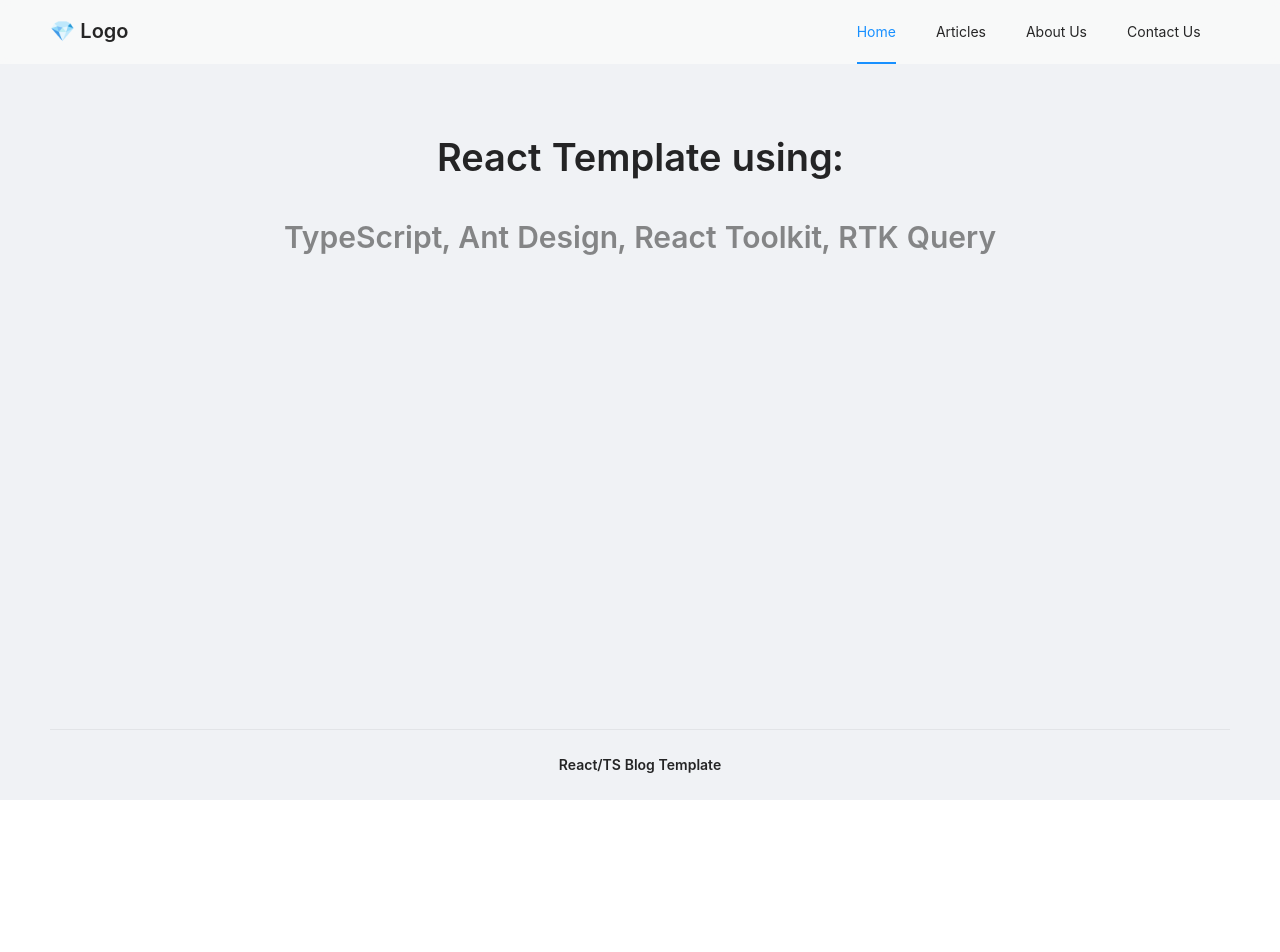
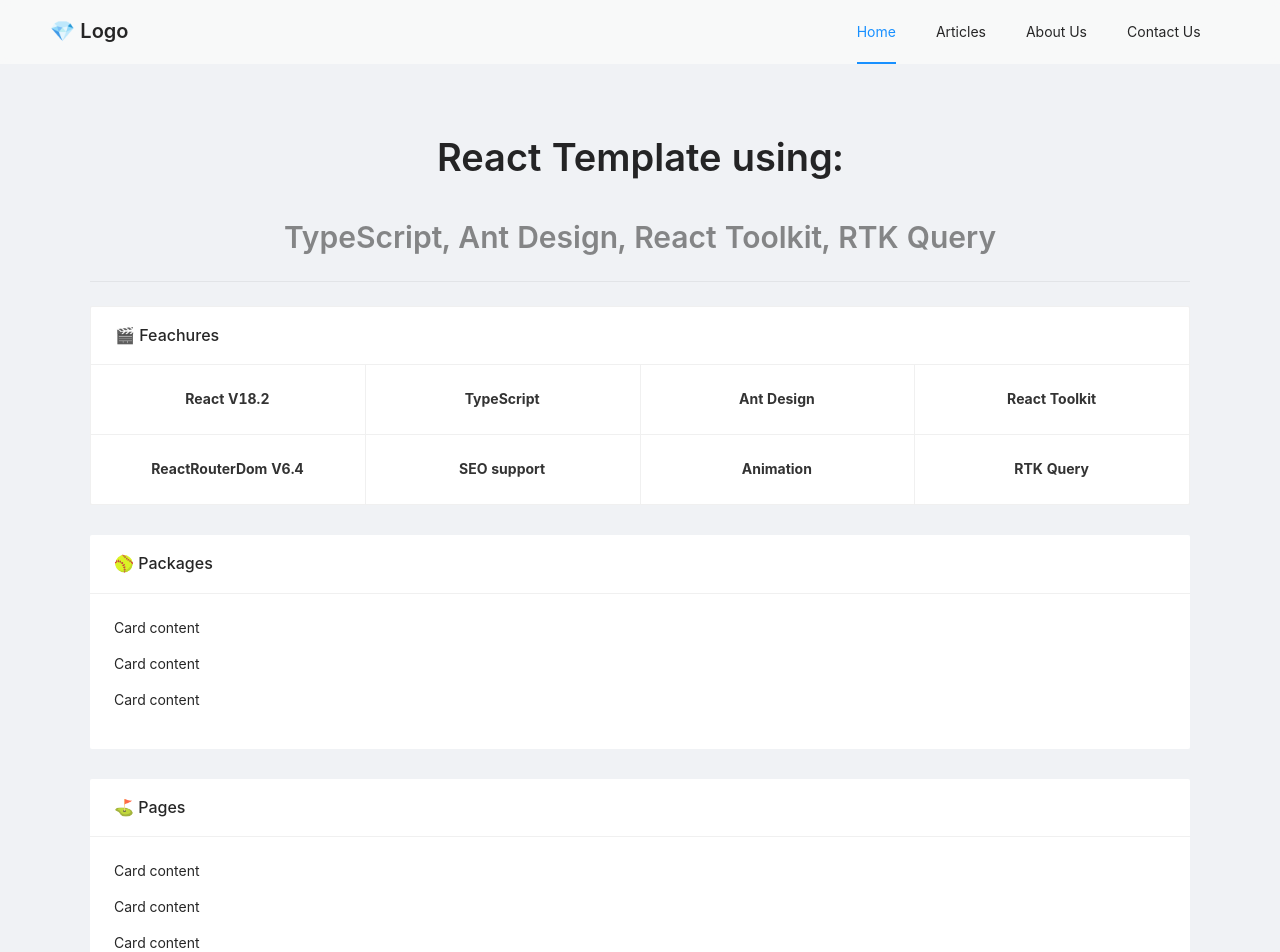
Before and after one commit to Felix251/gestionArticle, a React (Create React App) app in the folder frontend/: page / in a window 1280 px wide. Shown: the top 952 px of the page. Before the commit the page ends 800 px from the top, so only its background shows below. Built offline with nearby package versions, Linux system fonts and the light colour scheme.

Commit message:
UPD home page

```diff
--- a/frontend/src/pages/HomePage/index.tsx
+++ b/frontend/src/pages/HomePage/index.tsx
@@ -1,12 +1,49 @@
-import { Typography } from 'antd'
+import React from 'react';
+import { Card, Divider, Typography } from 'antd'
 const { Title } = Typography
 
-const HomePage = () => {
+const gridStyle: React.CSSProperties = {
+  width: '25%',
+  textAlign: 'center',
+  fontWeight: 'bold',
+  color: '#333'
+};
+
+const HomePage: React.FC = () => {
   return (
-    <div className='alignCenter pt50'>
-      <Title>React Template using:</Title>
-      <Title level={2} type='secondary'>TypeScript, Ant Design, React Toolkit, RTK Query</Title>
-    </div>
+    <>
+      <div className='alignCenter pt50'>
+        <Title>React Template using:</Title>
+        <Title level={2} type='secondary'>TypeScript, Ant Design, React Toolkit, RTK Query</Title>
+      </div>
+      <Divider />
+      <Card title="🎬 Feachures" style={{ width: '100%', marginBottom: 30 }}>
+        <Card.Grid style={gridStyle}>React V18.2</Card.Grid>
+        <Card.Grid style={gridStyle}>TypeScript</Card.Grid>
+        <Card.Grid style={gridStyle}>Ant Design</Card.Grid>
+        <Card.Grid style={gridStyle}>React Toolkit</Card.Grid>
+        <Card.Grid style={gridStyle}>ReactRouterDom V6.4</Card.Grid>
+        <Card.Grid style={gridStyle}>SEO support</Card.Grid>
+        <Card.Grid style={gridStyle}>Animation</Card.Grid>
+        <Card.Grid style={gridStyle}>RTK Query</Card.Grid>
+      </Card>
+
+      <Card
+        title='🥎  Packages' bordered={false} style={{ width: '100%', marginBottom: 30 }}
+      >
+        <p>Card content</p>
+        <p>Card content</p>
+        <p>Card content</p>
+      </Card>
+
+      <Card
+        title='⛳ Pages' bordered={false} style={{ width: '100%', marginBottom: 30 }}
+      >
+        <p>Card content</p>
+        <p>Card content</p>
+        <p>Card content</p>
+      </Card>
+    </>
   )
 }
 
```
Also changed, not shown: 1 other file (tests, documents, lock files or other folders).
